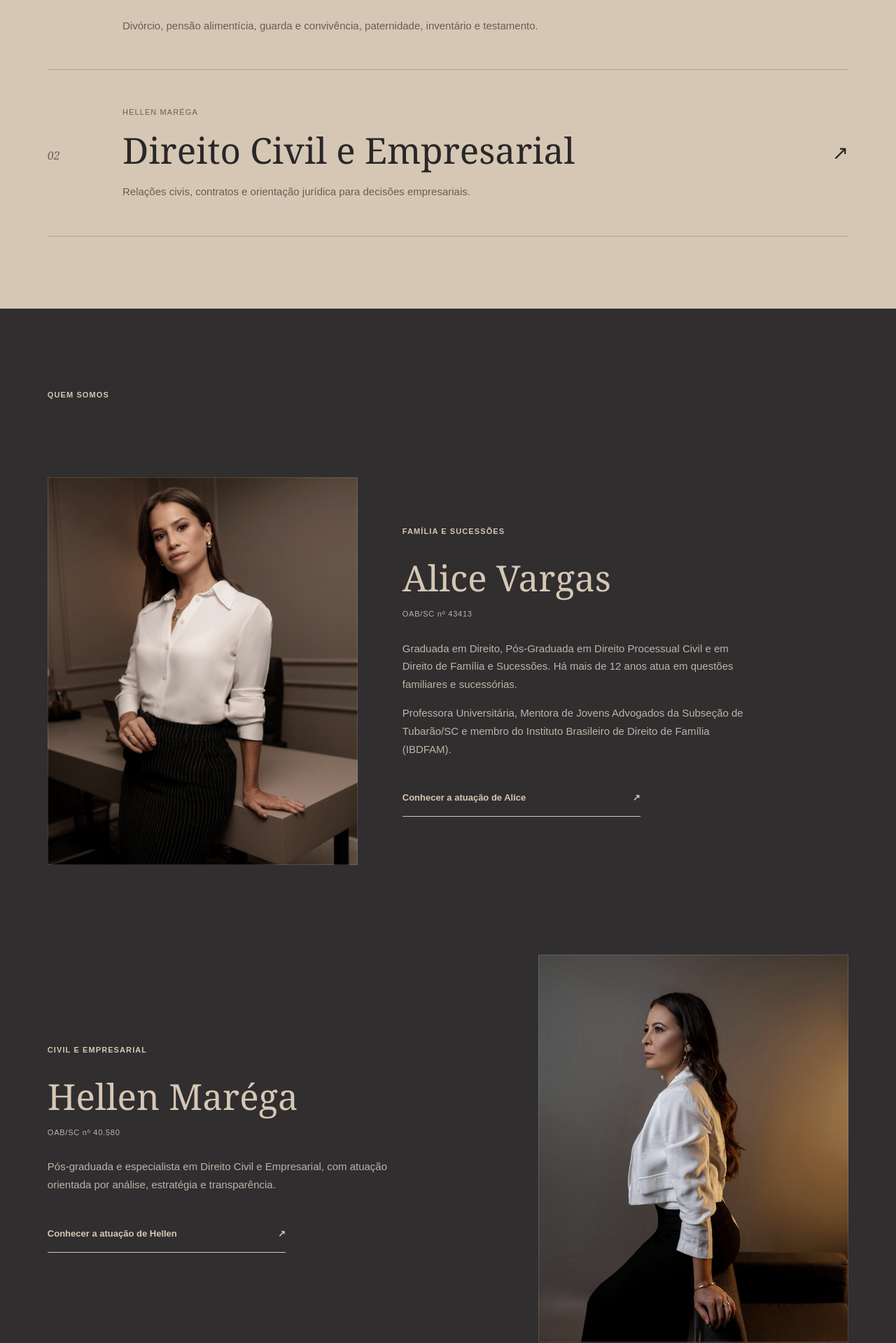
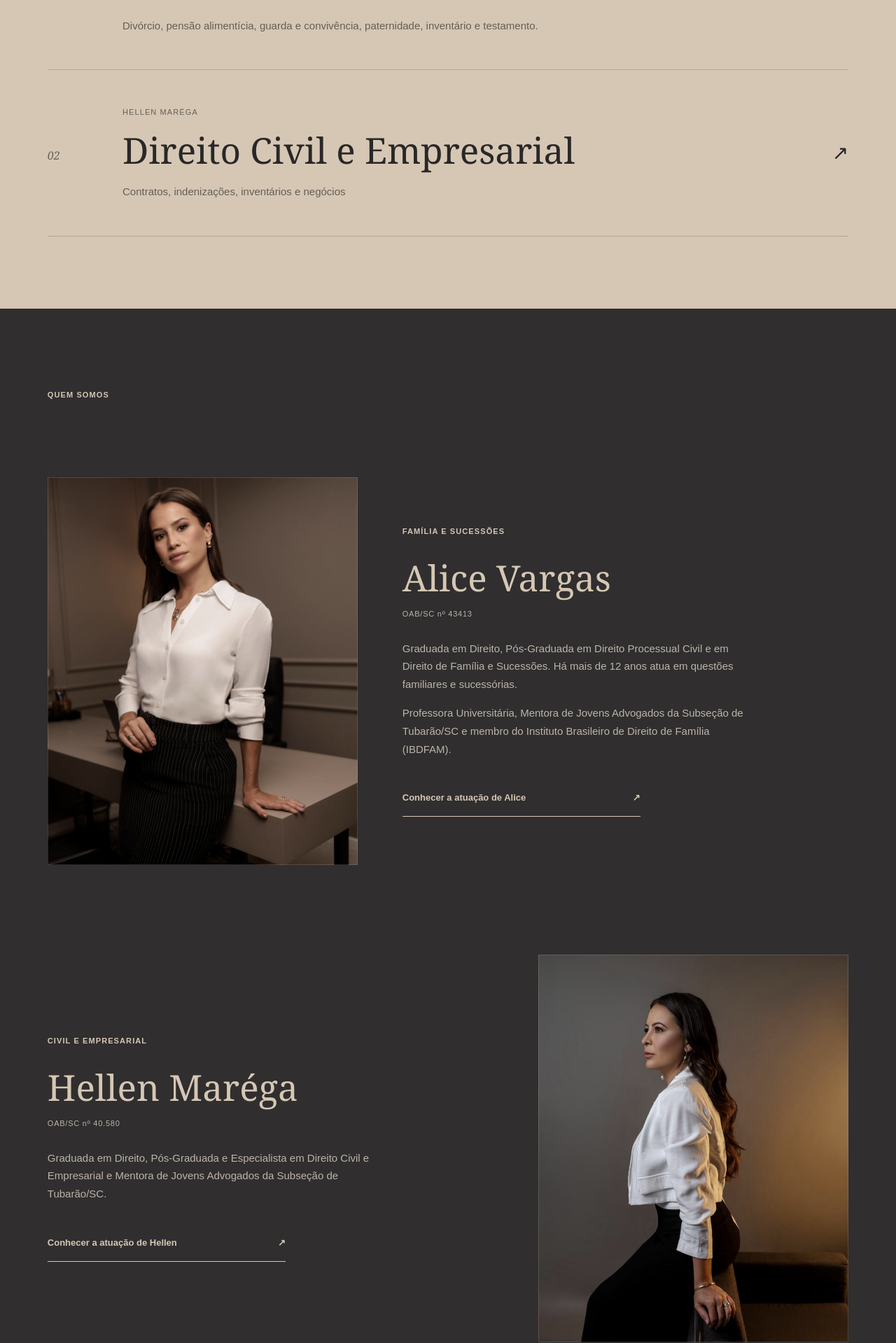
Before and after one commit to LuqBruno/marega-vargas-advocacia, a Next.js app: page / in a window 1280 px wide. Shown: the part 1130-3049 px from the top of the page at 70% size. Built offline with nearby package versions, Linux system fonts and the light colour scheme; no server answers.

Commit message:
Aplica revisão de conteúdo e publicações da Hellen

```diff
--- a/app/client-revision-2026-09-18.css
+++ b/app/client-revision-2026-09-18.css
@@ -29,7 +29,15 @@
   margin-inline: auto;
 }
 
+/* Revisão de Hellen: quatro áreas e capas oficiais completas. */
+.hellen-credentials { grid-template-columns: 1fr; }
+.hellen-page .hellen-practice-grid { grid-template-columns: repeat(2, minmax(0, 1fr)); }
+.hellen-page .hellen-practice-grid article { min-height: 0; }
+.hellen-posts .office-article > div { aspect-ratio: 4 / 5; }
+.hellen-posts .office-article img { object-fit: contain; }
+
 @media (max-width: 760px) {
+  .hellen-page .hellen-practice-grid { grid-template-columns: 1fr; }
   .office-hero {
     min-height: auto;
   }
--- a/app/hellen-data.ts
+++ b/app/hellen-data.ts
@@ -13,21 +13,23 @@ export const hellenWhatsappHref = `https://wa.me/${hellenProfile.whatsapp.replac
 export const hellenPractice = [
   {
     number: '01',
-    title: 'Direito Civil',
-    text: 'Análise técnica de relações, obrigações e situações da vida civil, com comunicação direta sobre riscos, caminhos e consequências.',
-    tags: ['Relações civis', 'Obrigações', 'Estratégia'],
+    title: 'Contratos',
+    text: 'Elaboração, intermediação e revisão de contratos para clareza e segurança nos compromissos assumidos.',
   },
   {
     number: '02',
-    title: 'Contratos',
-    text: 'Leitura jurídica das cláusulas e penalidades para que decisões contratuais sejam tomadas com clareza, consciência e segurança.',
-    tags: ['Cláusulas', 'Penalidades', 'Decisão consciente'],
+    title: 'Indenizações',
+    text: 'Análise de danos e responsabilidades para reparação de prejuízos.',
   },
   {
     number: '03',
-    title: 'Direito Empresarial',
-    text: 'Orientação jurídica voltada às necessidades empresariais, com atenção à prevenção de conflitos e à qualidade das decisões.',
-    tags: ['Empresas', 'Prevenção', 'Segurança jurídica'],
+    title: 'Inventários',
+    text: 'Regularização da sucessão, com organização documental, levantamento do patrimônio e definição dos direitos dos herdeiros.',
+  },
+  {
+    number: '04',
+    title: 'Assessoria empresarial',
+    text: 'Orientação jurídica para prevenir riscos, minimizar prejuízos e fornecer segurança ao negócio.',
   },
 ];
 
--- a/app/page.tsx
+++ b/app/page.tsx
@@ -51,7 +51,7 @@ export default function OfficeHome() {
             </Link>
             <Link href="/hellen-marega#atuacao" className="office-area-row">
               <span className="practice-number">02</span>
-              <div><small>Hellen Maréga</small><h3>Direito Civil e Empresarial</h3><p>Relações civis, contratos e orientação jurídica para decisões empresariais.</p></div>
+              <div><small>Hellen Maréga</small><h3>Direito Civil e Empresarial</h3><p>Contratos, indenizações, inventários e negócios</p></div>
               <strong aria-hidden="true">↗</strong>
             </Link>
           </div>
@@ -85,7 +85,7 @@ export default function OfficeHome() {
                 <p className="eyebrow">Civil e Empresarial</p>
                 <h3>Hellen Maréga</h3>
                 <small>{hellenProfile.oab}</small>
-                <p>Pós-graduada e especialista em Direito Civil e Empresarial, com atuação orientada por análise, estratégia e transparência.</p>
+                <p>Graduada em Direito, Pós-Graduada e Especialista em Direito Civil e Empresarial e Mentora de Jovens Advogados da Subseção de Tubarão/SC.</p>
                 <Link className="text-link" href="/hellen-marega#atuacao">Conhecer a atuação de Hellen <span aria-hidden="true">↗</span></Link>
               </div>
             </article>
```
Also changed, not shown: app/hellen-marega/page.tsx (+17 -9 lines), 2 other files (tests, documents, lock files or other folders).
